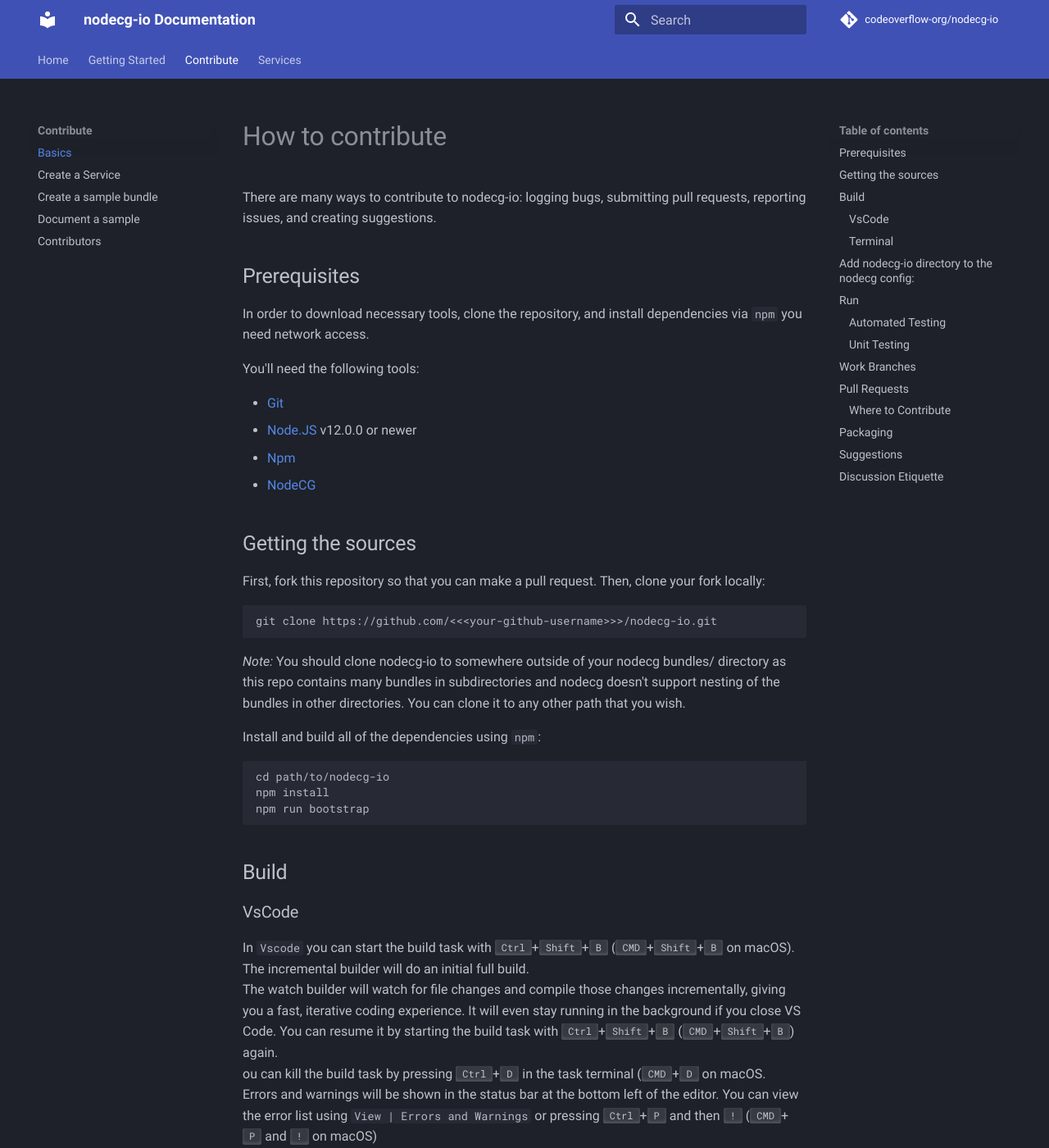
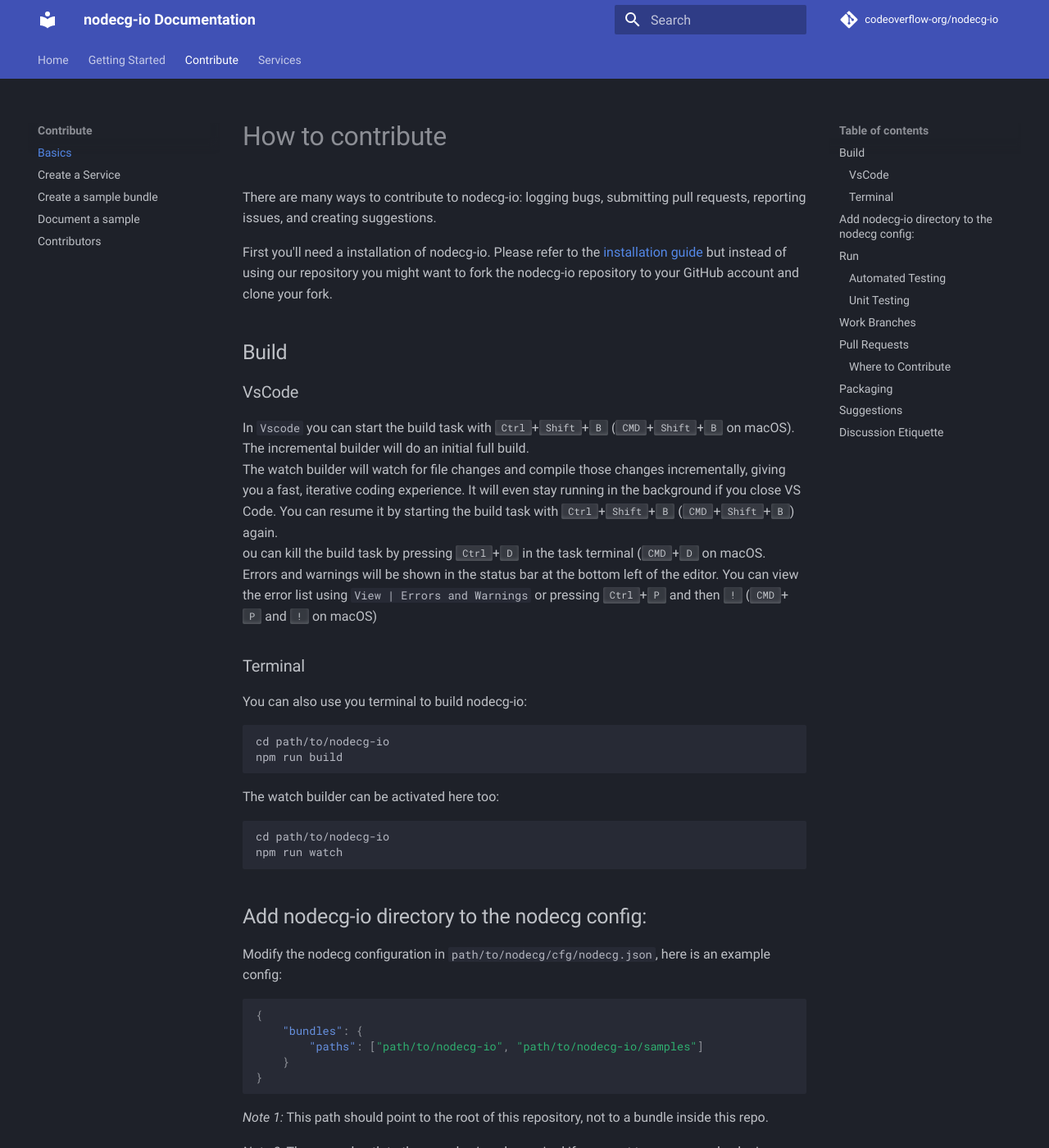
Before and after one commit to codeoverflow-org/nodecg-io-docs, an MkDocs documentation site: the page built from docs/contribute/contribute.md, in a window 1280 px wide and 1400 px high. Shown: the whole window at 82% size. Built offline with MkDocs 1.6.1 and Material for MkDocs 9.7.7, drawn with Linux system fonts in a browser that asks for light colours; comment, search, counter and statistics services are not loaded.

Commit message:
Update install guide to include native requirements for node-gyp

````diff
--- a/docs/contribute/contribute.md
+++ b/docs/contribute/contribute.md
@@ -2,34 +2,8 @@
 
 There are many ways to contribute to nodecg-io: logging bugs, submitting pull requests, reporting issues, and creating suggestions.
 
-## Prerequisites
-
-In order to download necessary tools, clone the repository, and install dependencies via `npm` you need network access.
-
-You'll need the following tools:
-
--   [Git](https://git-scm.com)
--   [Node.JS](https://nodejs.org/en/) v12.0.0 or newer
--   [Npm](https://www.npmjs.com/get-npm)
--   [NodeCG](https://nodecg.com/)
-
-## Getting the sources
-
-First, fork this repository so that you can make a pull request. Then, clone your fork locally:
-
-```
-git clone https://github.com/<<<your-github-username>>>/nodecg-io.git
-```
-
-_Note:_ You should clone nodecg-io to somewhere outside of your nodecg bundles/ directory as this repo contains many bundles in subdirectories and nodecg doesn't support nesting of the bundles in other directories. You can clone it to any other path that you wish.
-
-Install and build all of the dependencies using `npm`:
-
-```
-cd path/to/nodecg-io
-npm install
-npm run bootstrap
-```
+First you'll need a installation of nodecg-io. Please refer to the [installation guide](../getting_started/install.md) but
+instead of using our repository you might want to fork the nodecg-io repository to your GitHub account and clone your fork.
 
 ## Build
 
````
Also changed, not shown: docs/getting_started/install.md (+29 -0 lines).
